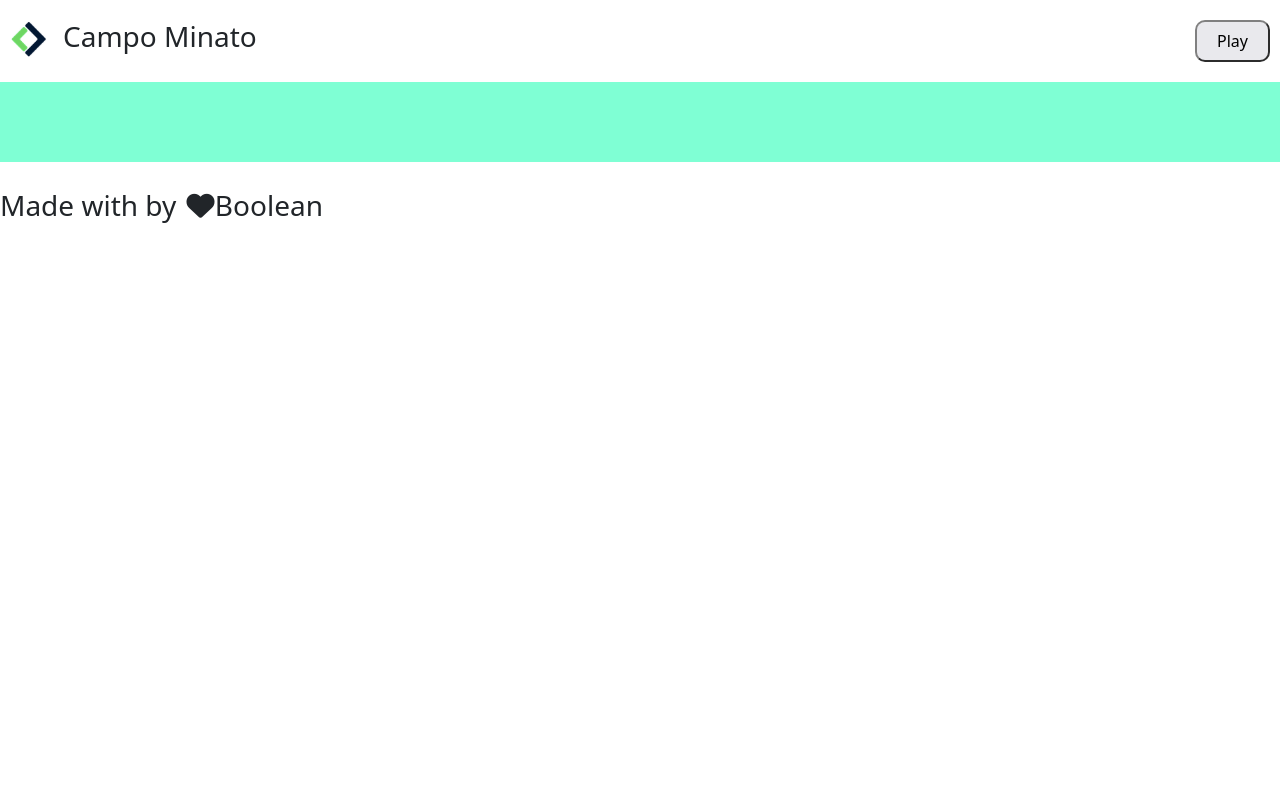
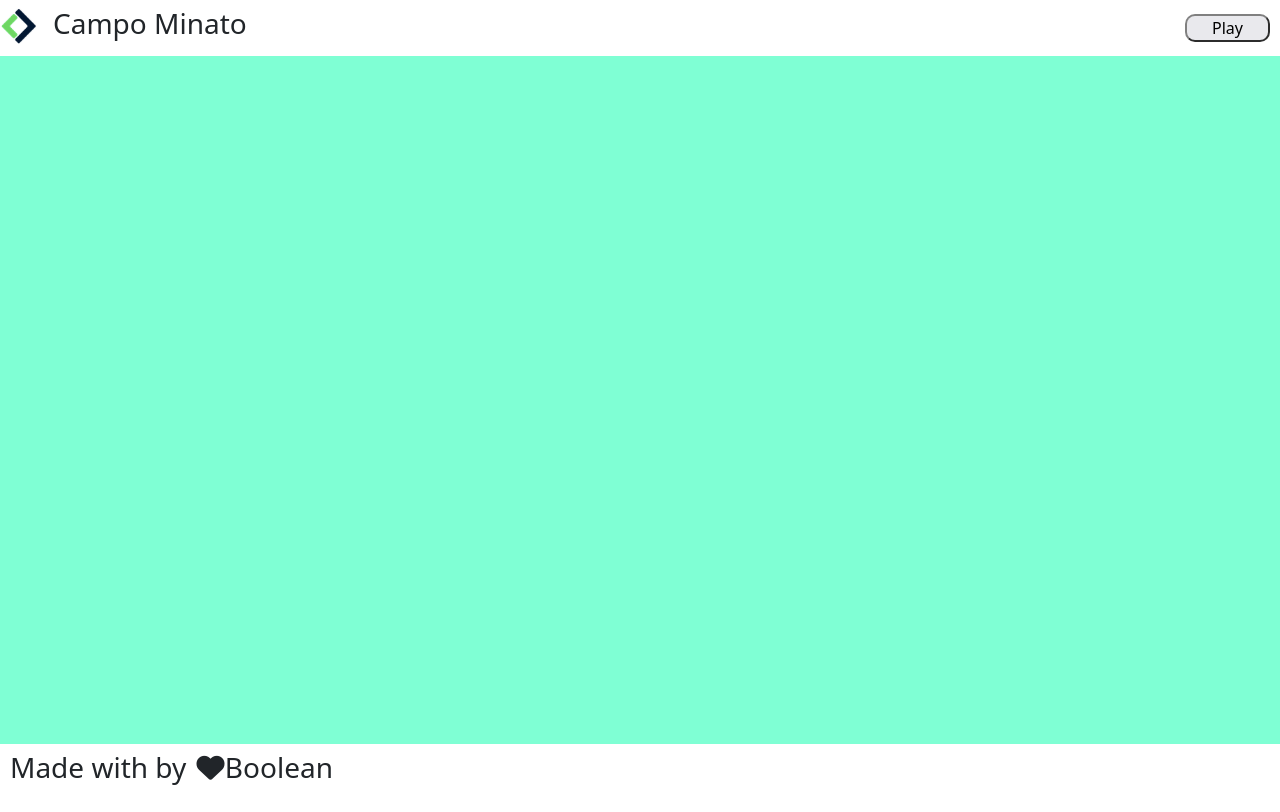
Before and after one commit to Andrea-lulli/js-campominato-grid, a plain HTML site: page index.html in a window 1280 px wide. Drawn offline with nearby package versions, Linux system fonts and the light colour scheme.

Commit message:
inseriti commenti

```diff
--- a/index.html
+++ b/index.html
@@ -15,27 +15,30 @@
 </head>
 
 <body>
-    <!-- pulsanti -->
-    <div class="nav w-100">
+    <!-- nav -->
+    <div class="nav">
+        <!-- conteiner nav -->
         <div class=" d-flex">
+
+            <!-- logo -->
             <div class="logo">
                 <img class="" src="/img/logo copia.png" alt="logo">
-
-
             </div>
             <div>
                 <h3>Campo Minato</h3>
             </div>
+        </div>
+        <!-- botton play -->
+        <div class="bottom-play">
+            <button class="play" onclick="dati()" type="submit">Play</button>
+        </div>
+    </div>
 
-        </div>
+    <!-- conteiner griglia -->
+    <div class="conteiner">
 
-
-        <button class="play" onclick="dati()" type="submit">Play</button>
-    </div>
-    <div class="conteiner">
-        <div id="griglia">
-
-        </div>
+        <!-- div griglia -->
+        <div id="griglia"></div>
     </div>
 
     <footer>
--- a/style.css
+++ b/style.css
@@ -5,15 +5,24 @@
     justify-content: center;
     align-items: center;
     margin: auto;
+}
 
+body{
+    height: 100vh;
+}
 
-}
+/* conteiner griglia */
 
 .conteiner {
     width: 100%;
     background-color: rgba(127, 255, 212, 255);
-    padding: 40px 0;
+
+    height: 86vh;
+    align-items: center;
+    display: flex;
 }
+
+/* nav */
 
 .logo {
     margin-right: auto;
@@ -21,7 +30,10 @@
 
 .nav {
     width: 100%;
-    padding: 20px 10px;
+    display: flex;
+    align-items: center;
+    justify-content: space-between;
+    height: 7vh;
 }
 
 div>img {
@@ -32,12 +44,12 @@ div>img {
     background-color: rgba(233, 233, 237, 255);
     border-color: gray;
     border-radius: 10px;
-    padding: 0 20px;
-    margin-left: auto;
+    margin:  10px;
+    padding: 0 25px ;
+    font-size: 16px;
 }
 
-
-
+/* griglia */
 .box {
 
     border: 1px solid black;
@@ -46,8 +58,6 @@ div>img {
     display: flex;
     justify-content: center;
     align-items: center;
-
-
 }
 
 .active {
@@ -58,3 +68,12 @@ div>img {
     width: 18px;
     margin: 30px 3px;
 }
+
+/* footer */
+
+footer{
+    height: 7vh;
+    display: flex;
+    align-items: center;
+    margin: 0 10px;
+}
```
Also changed, not shown: main.js (+11 -35 lines).
